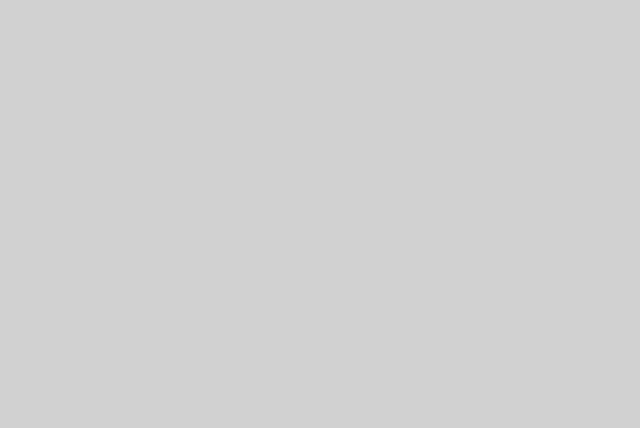
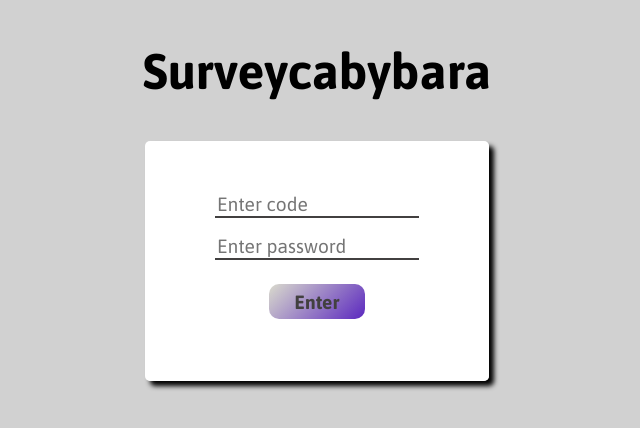
Before and after one commit to dudeful/surveycapybara-front, a React (Create React App) app: page /code in a window 1280 px wide. Before the commit this address had no page. Shown: the top 428 px of the page, without its empty margins (323-963 px from the left). Built offline with nearby package versions, Linux system fonts and the light colour scheme.

Commit message:
feat: create page

```diff
--- a/src/App.css
+++ b/src/App.css
@@ -30,7 +30,7 @@ header {
   margin-bottom: 5rem;
 }
 
-fieldset {
+.box-fieldset-login {
   display: flex;
   flex-direction: column;
   align-items: center;
@@ -50,6 +50,49 @@ h2{
   font-size: 5em;
 }
 
+.box-fieldset-code {
+  background-color: #ffff;
+  height: 30vh;
+  display: flex;
+  flex-direction: column;
+  align-items: center;
+  justify-content: center;
+  border: none;
+  border-radius: 5px;
+  box-shadow: 5px 5px 5px black;
+}
+
+.input-code-enter {
+  font-size: 1.2rem;
+  border: none;
+  border-bottom: solid 2px #424040;
+  margin-bottom: 1rem;
+}
+.input-code-password {
+  font-size: 1.2rem;
+  border: none;
+  border-bottom: solid 2px #424040;
+  margin-bottom: 1rem;
+}
+
+.input-code-btn {
+  display: flex;
+  align-items: center;
+  justify-content: center;
+  background:linear-gradient(135deg, #DADBCD,#5B28BF) ;
+  padding: 0.4rem 1.6rem;
+  border: none;
+  cursor: pointer;
+  margin: 0.5rem 2rem;
+  color: #424040;
+  border-radius: 10px;
+  transition: all 1.2s ease;
+  font-family: 'Asap', sans-serif;
+  font-size: 1.2rem;
+  font-weight: bold;
+}
+
+
 .input-btn-register, .input-btn-login {
   padding: 0;
   display: flex;
@@ -59,6 +102,7 @@ h2{
   font-weight: bold;
   background-color: #dadbcd00;
   color: #5C442A;
+
 }
 
 
--- a/src/App.js
+++ b/src/App.js
@@ -6,6 +6,7 @@ import CreatePool from "./components/CreatePool/";
 import SideBar from "./components/SideBar"
 import Pool from './components/Pool';
 import Login from './components/Login';
+import EnterCode from './components/EnterCode';
 import './App.css';
 
 function App() {
@@ -32,6 +33,7 @@ function App() {
             </>
           } />
           <Route path="/login" element={<Login />} />
+          <Route path="/code" element={<EnterCode />} />
 
         </Routes>
       </BrowserRouter>
--- /dev/null
+++ b/src/components/EnterCode/index.jsx
@@ -0,0 +1,19 @@
+import React from 'react'
+
+const EnterCode = () => {
+    return (
+        <>
+            <form className='box-form-code'>
+                <h2> Surveycabybara</h2>
+                <fieldset className='box-fieldset-code'>
+                    <input className='input-code-enter' type="text" placeholder='Enter code' />
+                    <input className='input-code-password' type="password" placeholder='Enter password' />
+                    <input className='input-code-btn' type="button" value="Enter" />
+                </fieldset>
+            </form>
+
+        </>
+    )
+}
+
+export default EnterCode
--- a/src/components/Login/index.jsx
+++ b/src/components/Login/index.jsx
@@ -47,8 +47,8 @@ function Login(props) {
   return (
     <>
       <Header> </Header>
-      <form id="login">
-        <fieldset>
+      <form id="login" className='box-form-login'>
+        <fieldset className='box-fieldset-login'>
           <legend className="box-login-modal">
             <div className="box-modal-login">
               <img src={IconProfile} alt="" />
@@ -90,14 +90,6 @@ function Login(props) {
           </button>
         </fieldset>
       </form>
-      {/* <div id="login">
-
-        <input placeholder="email" type="email" id="login_email" />
-        <input placeholder="password" type="password" id="login_password" />
-        <button id="login_button" onClick={loginHandler}>
-          login
-        </button>
-      </div> */}
     </>
   );
 }
```
